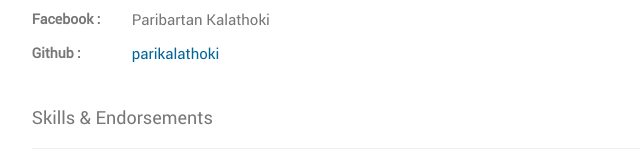
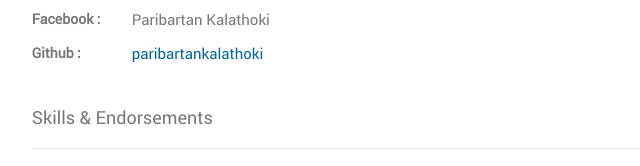
Before and after one commit to paribartankalathoki/paribartankalathoki.github.io, a plain HTML site: page index.html in a window 1280 px wide. Shown: the part 1837-2003 px from the top of the page, 381-1021 px from the left. Drawn offline with Linux system fonts and the light colour scheme.

Commit message:
updated github link properly

```diff
--- a/index.html
+++ b/index.html
@@ -73,7 +73,7 @@
                 <ul>
                    <a href="#"><i class="fa fa-facebook"></i></a>
                     <a href="https://www.linkedin.com/in/paribartan-kalathoki-25658216a/" target="_blank"><i class="fa fa-linkedin"></i></a>
-                    <a href="https://github.com/parikalathoki" target="_blank""><i class="fa fa-github"></i></a>
+                    <a href="https://github.com/paribartankalathoki" target="_blank""><i class="fa fa-github"></i></a>
                 </ul>
             </div>
         </div>
@@ -237,7 +237,7 @@
                                 </li>
                                 <li>
                                     <strong>Github :</strong>
-                                    <p><a href="https://github.com/parikalathoki" target="_blank">parikalathoki</a></p>
+                                    <p><a href="https://github.com/paribartankalathoki" target="_blank">paribartankalathoki</a></p>
                                 </li>
                                     </ul>
                                 </div>
```
